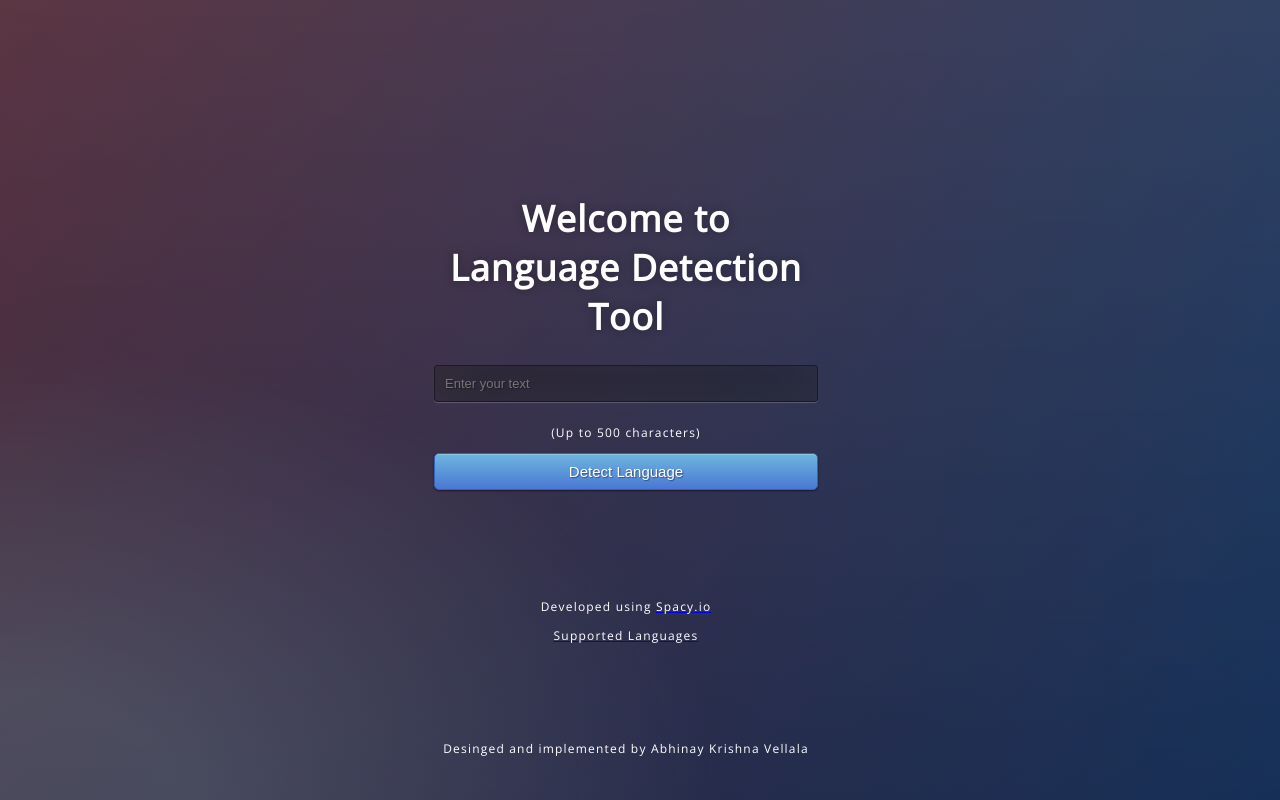
After one commit to abhi-vellala/LanguageDetection, a Flask app: page / in a window 1280 px wide. The commit adds this page. Run offline with Flask 2, Linux system fonts and the light colour scheme.

Commit message:
working website and app

```diff
--- /dev/null
+++ b/language_codes_spacy.csv
@@ -0,0 +1,65 @@
+language;code
+Catalan;ca
+Chinese;zh-cn
+Danish;da
+Dutch;nl
+English;en
+French;fr
+German;de
+Greek;el
+Italian;it
+Japanese;ja
+Lithuanian;lt
+Macedonian;mk
+Multi-language;xx
+Norwegian Bokmål;nb
+Polish;pl
+Portuguese;pt
+Romanian;ro
+Russian;ru
+Spanish;es
+Afrikaans;af
+Albanian;sq
+Arabic;ar
+Armenian;hy
+Basque;eu
+Bengali;bn
+Bulgarian;bg
+Croatian;hr
+Czech;cs
+Estonian;et
+Finnish;fi
+Gujarati;gu
+Hebrew;he
+Hindi;hi
+Hungarian;hu
+Icelandic;is
+Indonesian;id
+Irish;ga
+Kannada;kn
+Korean;ko
+Kyrgyz;ky
+Latvian;lv
+Ligurian;lij
+Luxembourgish;lb
+Malayalam;ml
+Marathi;mr
+Nepali;ne
+Persian;fa
+Sanskrit;sa
+Serbian;sr
+Setswana;tn
+Sinhala;si
+Slovak;sk
+Slovenian;sl
+Swedish;sv
+Tagalog;tl
+Tamil;ta
+Tatar;tt
+Telugu;te
+Thai;th
+Turkish;tr
+Ukrainian;uk
+Urdu;ur
+Vietnamese;vi
+Yoruba;yo
--- a/main.py
+++ b/main.py
@@ -1,5 +1,5 @@
-# Pip freeze > requirements.txt
-# Pip install -r requirements.txt
+# pip freeze > requirements.txt
+# pip install -r requirements.txt
 # pip install -U spacy
 # pip install spacy-langdetect
 # python -m spacy download en_core_web_sm
@@ -7,6 +7,7 @@ from flask import Flask, request, jsonify, render_template
 import spacy
 from spacy_langdetect import LanguageDetector
 from spacy.language import Language
+import pandas as pd
 
 
 app = Flask(__name__)
@@ -18,14 +19,15 @@ def create_language_detector(nlp, name):
 nlp = spacy.load("en_core_web_sm")
 nlp.add_pipe('language_detector')
 
+df = pd.read_csv("language_codes_spacy.csv", sep=";")
 
 @app.route('/')
 def home():
     return render_template('index.html')
 
-def language_out(id,doc):
+def language_out(doc):
     lan = doc._.language
-    return {"Index": id, "LanguageCode": lan['language'], "Score": lan['score']}
+    return {"LanguageCode": lan['language'], "Score": lan['score']}
 
 class AppError(Exception):
     def __init__(self,message):
@@ -37,27 +39,20 @@ class AppError(Exception):
 @app.route('/language_detect', methods=['POST'])
 def language_detect():
     # text = request.json['Comment']
-    queries = request.json['TextList']
-    lanDict = {}
-    languages = []
-    if len(queries) > 2:
-        raise AppError("Cannot process more than 100 requests at a time")
-    if len(queries) == 0:
-        raise AppError("No document passed")
-    try:
-        if len(queries) == 1:
-            doc = nlp(queries[0])
-            languages.append(language_out(0, doc))
-        else:
-            for idx,query in enumerate(queries):
-                doc = nlp(query)
-                languages.append(language_out(idx,doc))
-    except:
-        print("No Language Detected")
+    # queries = request.json['TextList']
+    queries = request.form
+    # lanDict = {}
+    # languages = []
+    # if len(queries) > 2:
+    #     raise AppError("Cannot process more than 100 requests at a time")
+    # if len(queries) == 0:
+    #     raise AppError("No document passed")
+    doc = nlp(queries['document'])
+    langDict = doc._.language
+    lang = list(df['language'].loc[df['code'] == langDict['language']])[0]
+    score = round(langDict['score'] *100,5)
+    return render_template('index2.html', document= queries['document'],prediction_text='The Language Detected is {} with {}% probability'.format(lang,score))
 
-
-    lanDict["ResultList"] = languages
-    return jsonify(lanDict)
 
 if __name__ == '__main__':
     # create_app().run(host='0.0.0.0', port=5000, debug=True)
--- a/static/css/style.css
+++ b/static/css/style.css
@@ -31,15 +31,26 @@ body {
 
 }
 .login {
-	position: absolute;
+	position: relative;
 	top: 40%;
-	left: 50%;
+	left: 45%;
 	margin: -150px 0 0 -150px;
-	width:400px;
-	height:400px;
+	width:30%;
+	height:50%px;
 }
 
 .login h1 { color: #fff; text-shadow: 0 0 10px rgba(0,0,0,0.3); letter-spacing:1px; text-align:center; }
+
+.output {
+	position: relative;
+	top: 40%;
+	left: 35%;
+	margin: -150px 0 0 -150px;
+	width:50%;
+	height:50%;
+}
+.output h1 { color: #fff; text-shadow: 0 0 10px rgba(0,0,0,0.3); letter-spacing:1px; text-align:center; }
+
 
 input {
 	width: 100%;
--- /dev/null
+++ b/templates/index.html
@@ -0,0 +1,41 @@
+<!DOCTYPE html>
+<html >
+<!--From https://codepen.io/frytyler/pen/EGdtg-->
+<head>
+  <meta charset="UTF-8">
+  <title>Language Detection API</title>
+  <link href='https://fonts.googleapis.com/css?family=Pacifico' rel='stylesheet' type='text/css'>
+<link href='https://fonts.googleapis.com/css?family=Arimo' rel='stylesheet' type='text/css'>
+<link href='https://fonts.googleapis.com/css?family=Hind:300' rel='stylesheet' type='text/css'>
+<link href='https://fonts.googleapis.com/css?family=Open+Sans+Condensed:300' rel='stylesheet' type='text/css'>
+<link rel="stylesheet" href="{{ url_for('static', filename='css/style.css') }}">
+
+</head>
+
+<body>
+ <div class="login">
+	<h1>Welcome to Language Detection Tool</h1>
+
+     <!-- Main Input For Receiving Query to our ML -->
+    <form action="{{ url_for('language_detect')}}"method="post">
+    	<input type="text" name="document" placeholder="Enter your text" required="required" />
+        <p style="font-size:12px;">(Up to 500 characters)</p>
+<!--        <input type="text" name="test_score" placeholder="Test Score" required="required" />-->
+<!--		<input type="text" name="interview_score" placeholder="Interview Score" required="required" />-->
+
+        <button type="submit" class="btn btn-primary btn-block btn-large">Detect Language</button>
+    </form>
+
+     <br> <br> <br> <br>
+
+<!--     <embed src="supported_languages.pdf" type="application/pdf" width="100%" height="100%"/>-->
+    <p style="font-size:12px;">Developed using <a href="https://spacy.io/"><font color="white"> Spacy.io</font></a></p>
+     <p style="font-size:12px;"><a href="https://spacy.io/usage/models#languages"><font color="white"> Supported Languages</font></a></p>
+     <br> <br> <br>
+     <p style="font-size:12px;">Desinged and implemented by Abhinay Krishna Vellala</p>
+
+ </div>
+
+
+</body>
+</html>
```
Also changed, not shown: templates/index2.html (renamed from templetes/index.html, +8 -13 lines).
